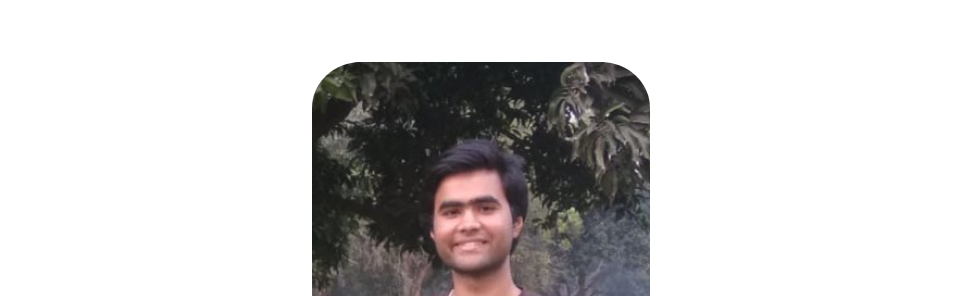
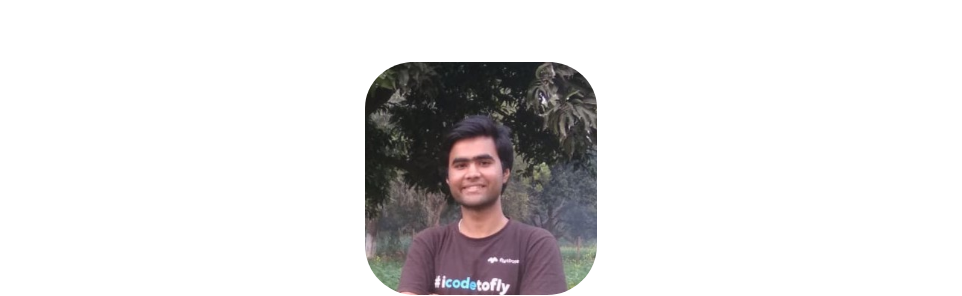
Before and after one commit to amitzing/amitzing.github.io, a plain HTML site: page index.html in a window 1280 px wide. Shown: the part 569-865 px from the top of the page, without its empty margins (159-1121 px from the left). Drawn offline with nearby package versions, Linux system fonts and the light colour scheme.

Commit message:
Update style.css

```diff
--- a/style.css
+++ b/style.css
@@ -458,10 +458,10 @@ h3 {
   transition-timing-function: ease-in-out;
   transition-duration: 0.3s;
   padding: 10px;
-  flex-basis: 33vw;
+  flex-basis: 28vw;
 }
 .team-col img {
-  width: 80%;
+  width: 65%;
   border-radius: 50px;
   padding-top: 0.3vw;
 }
```
